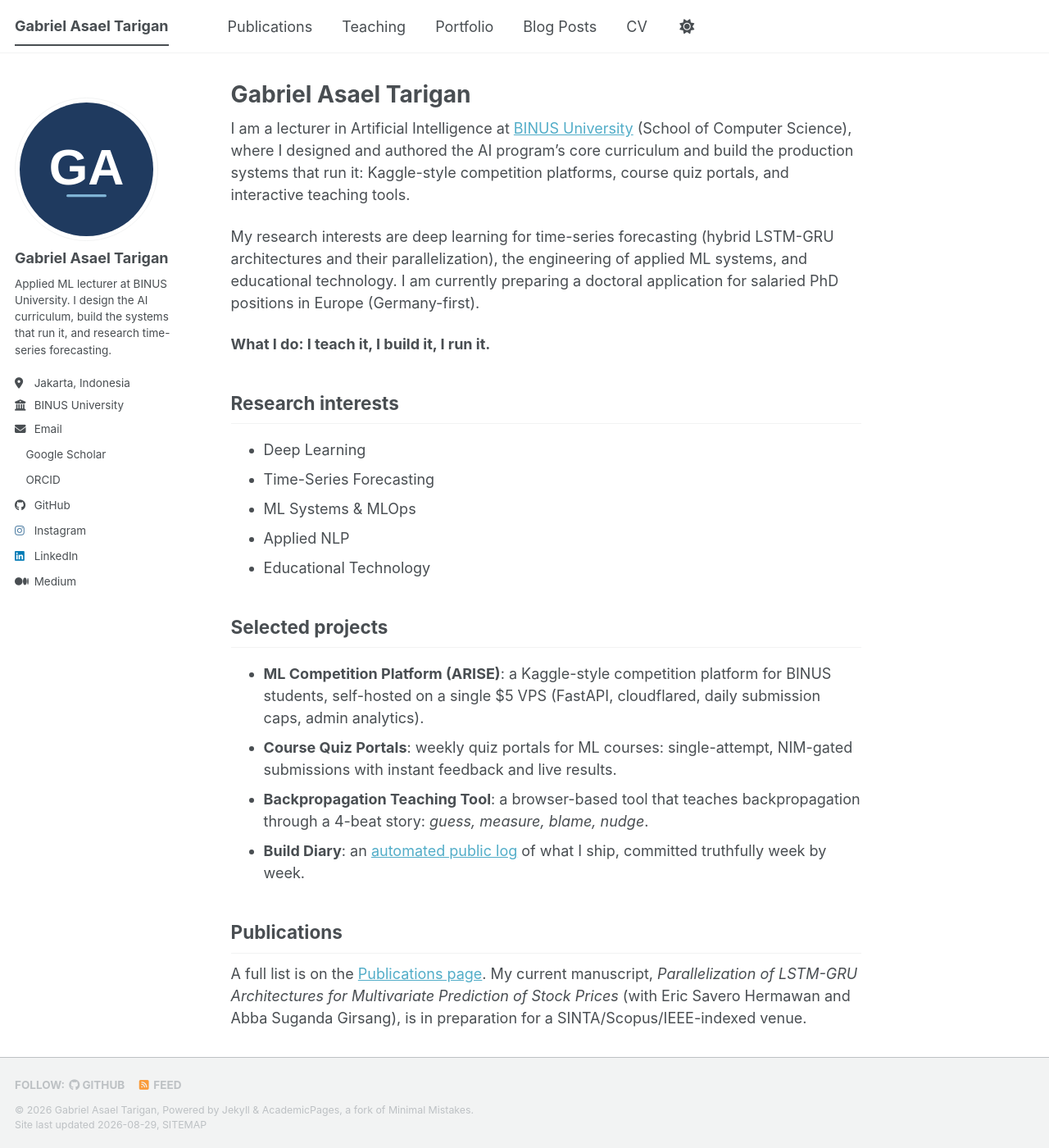
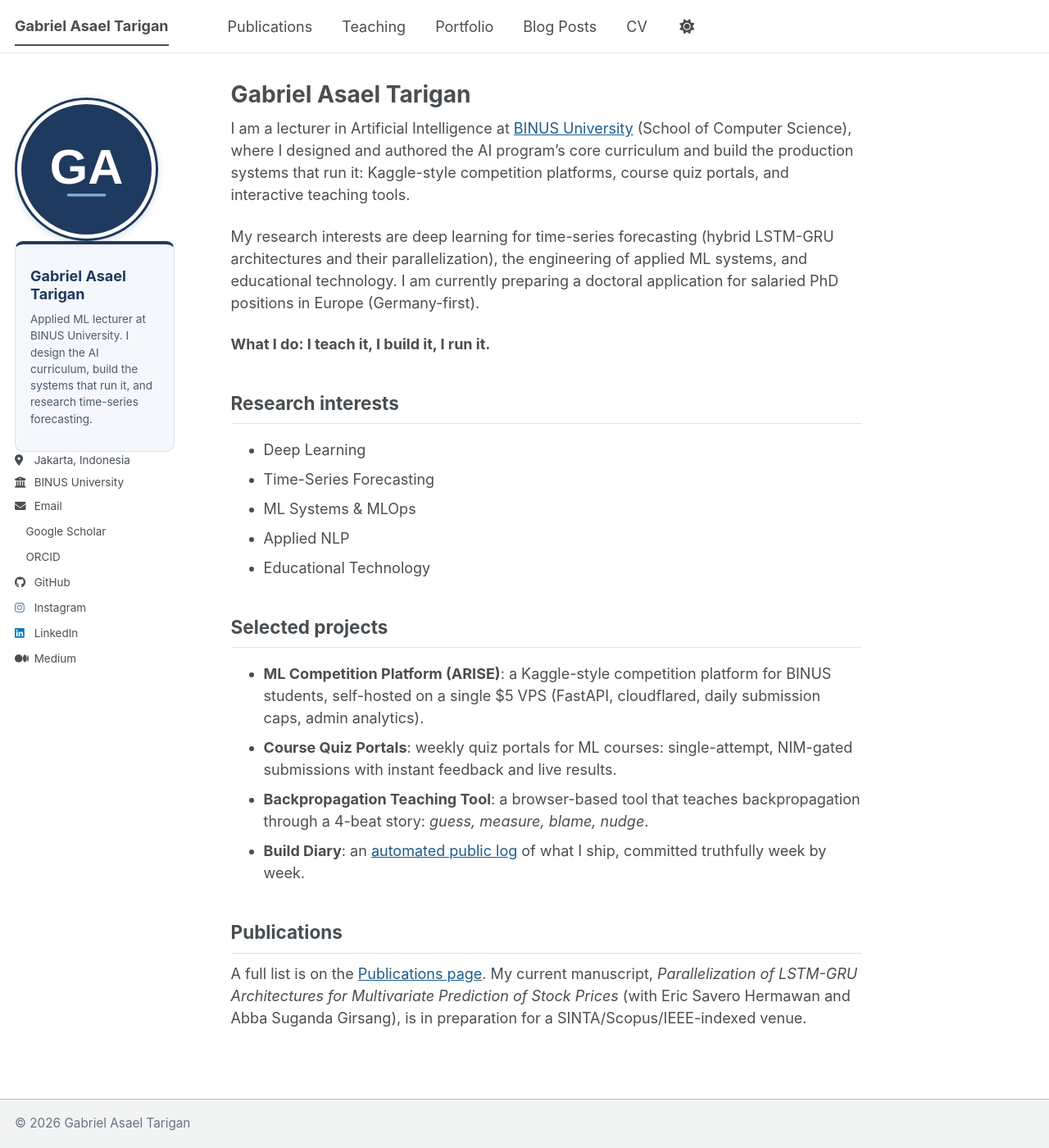
Before and after one commit to asaeltarigan/asaeltarigan.github.io, a Jekyll site: the page built from _pages/about.md, in a window 1280 px wide and 1400 px high. Shown: the whole window at 82% size. Built offline with Jekyll 4.4.1, drawn with Linux system fonts in a browser that asks for light colours; a style sheet for code colours, icons or effects is not loaded.

```diff
--- a/_config.yml
+++ b/_config.yml
@@ -244,10 +244,9 @@ defaults:
     values:
       layout: single
       author_profile: true
-      read_time: true
-      comments: true
-      share: true
-      related: true
+      comments: false
+      share: false
+      related: false
   # _pages
   - scope:
       path: ""
@@ -262,8 +261,8 @@ defaults:
     values:
       layout: single
       author_profile: true
-      share: true
-      comments: true
+      share: false
+      comments: false
   # _publications
   - scope:
       path: ""
@@ -271,8 +270,8 @@ defaults:
     values:
       layout: single
       author_profile: true
-      share: true
-      comments: true
+      share: false
+      comments: false
   # _portfolio
   - scope:
       path: ""
@@ -280,8 +279,8 @@ defaults:
     values:
       layout: single
       author_profile: true
-      share: true
-      comment: true
+      share: false
+      comment: false
   # _talks
   - scope:
       path: ""
@@ -289,7 +288,7 @@ defaults:
     values:
       layout: talk
       author_profile: true
-      share: true
+      share: false
 
 
 # Sass/SCSS
--- a/_includes/footer.html
+++ b/_includes/footer.html
@@ -1,25 +1,3 @@
-{% include base_path %}
-
-{% if site.author.github or site.author.bitbucket or site.atom_feed.hide != true %}
-<div class="page__footer-follow">
-  <ul class="social-icons">
-    {% if site.data.ui-text[site.locale].follow_label %}
-      <li><strong>{{ site.data.ui-text[site.locale].follow_label }}</strong></li>
-    {% endif %}
-    {% if site.author.github %}
-      <li><a href="https://github.com/{{ site.author.github }}"><i class="fab fa-github" aria-hidden="true"></i> GitHub</a></li>
-    {% endif %}
-    {% if site.author.bitbucket %}
-      <li><a href="https://bitbucket.org/{{ site.author.bitbucket }}"><i class="fab fa-bitbucket" aria-hidden="true"></i> Bitbucket</a></li>
-    {% endif %}
-    {% if site.atom_feed.hide != true %}
-    <li><a href="{% if site.atom_feed.path %}{{ site.atom_feed.path }}{% else %}{{ base_path }}/feed.xml{% endif %}"><i class="fa fa-fw fa-rss-square" aria-hidden="true"></i> {{ site.data.ui-text[site.locale].feed_label | default: "Feed" }}</a></li>
-    {% endif %}
-  </ul>
+<div class="page__footer-copyright">
+  &copy; {{ site.time | date: '%Y' }} {{ site.author.name | default: site.title }}
 </div>
-{% endif %}
-
-<div class="page__footer-copyright">
-  &copy; {{ site.time | date: '%Y' }} {{ site.name | default: site.title }}, {{ site.data.ui-text[site.locale].powered_by | default: "Powered by" }} <a href="https://jekyllrb.com" rel="nofollow">Jekyll</a> &amp; <a href="https://github.com/academicpages/academicpages.github.io">AcademicPages</a>, a fork of <a href="https://mademistakes.com/work/minimal-mistakes-jekyll-theme/" rel="nofollow">Minimal Mistakes</a>.<br />
-  Site last updated {{ "now" | date: '%Y-%m-%d' }}, <a href="/sitemap/" style="text-transform: uppercase;">{{ site.data.ui-text[site.locale].site_map | default: "Sitemap" }}</a>
-</div>
--- a/_includes/head.html
+++ b/_includes/head.html
@@ -14,3 +14,4 @@
 
 <!-- For all browsers -->
 <link rel="stylesheet" href="{{ base_path }}/assets/css/main.css">
+<link rel="stylesheet" href="{{ base_path }}/assets/css/custom.css">
--- /dev/null
+++ b/assets/css/custom.css
@@ -0,0 +1,79 @@
+/* ============================================================
+   Custom design layer: navy accent + classy sidebar card
+   Loaded after main.css in head.html. Overrides CSS variables
+   and adds sidebar/section polish.
+   ============================================================ */
+
+:root {
+  --global-base-color: #1f3a5f;
+  --global-link-color: #1f5c8b;
+  --global-link-color-hover: #16324f;
+  --global-link-color-visited: #3a6ea5;
+  --global-masthead-link-color-hover: #1f3a5f;
+  --global-border-color: #d8e2ee;
+  --global-code-background-color: #f6f8fb;
+}
+
+html[data-theme="dark"] {
+  --global-base-color: #93b4d8;
+  --global-link-color: #8ab4d8;
+  --global-link-color-hover: #b0cde8;
+  --global-link-color-visited: #7fb3d5;
+  --global-border-color: #243049;
+  --global-code-background-color: #16213a;
+}
+
+/* Sidebar: avatar ring */
+.author__avatar img {
+  border: 3px solid var(--global-base-color, #1f3a5f);
+  border-radius: 50%;
+  box-shadow: 0 2px 8px rgba(31, 58, 95, 0.18);
+}
+
+/* Sidebar: profile card with accent top border */
+.author__content {
+  background: #f4f7fb;
+  border: 1px solid var(--global-border-color, #d8e2ee);
+  border-radius: 10px;
+  border-top: 4px solid var(--global-base-color, #1f3a5f);
+  padding: 1rem 1rem 0.5rem;
+}
+
+html[data-theme="dark"] .author__content {
+  background: #16213a;
+}
+
+/* Sidebar: name + bio colors */
+.author__name {
+  color: var(--global-base-color, #1f3a5f);
+}
+
+.author__bio {
+  color: #4b5a6a;
+}
+
+html[data-theme="dark"] .author__bio {
+  color: #94a3b8;
+}
+
+/* Sidebar: icon links hover */
+.author__urls li a:hover {
+  color: var(--global-base-color, #1f3a5f);
+}
+
+/* Section headers: accent underline */
+.archive__subtitle,
+.page__inner h2 {
+  color: var(--global-base-color, #1f3a5f);
+}
+
+.archive__subtitle {
+  border-bottom: 2px solid var(--global-border-color, #d8e2ee);
+  padding-bottom: 0.35rem;
+}
+
+/* Footer: quiet */
+.page__footer-copyright {
+  color: #6b7280;
+  font-size: 0.85em;
+}
```
Also changed, not shown: _posts/2026-08-28-what-reviewing-research-papers-taught-me-about-writing-8dab6b637052?source=rss-3a0f2915070b------2.md (added, +10 -0 lines).
